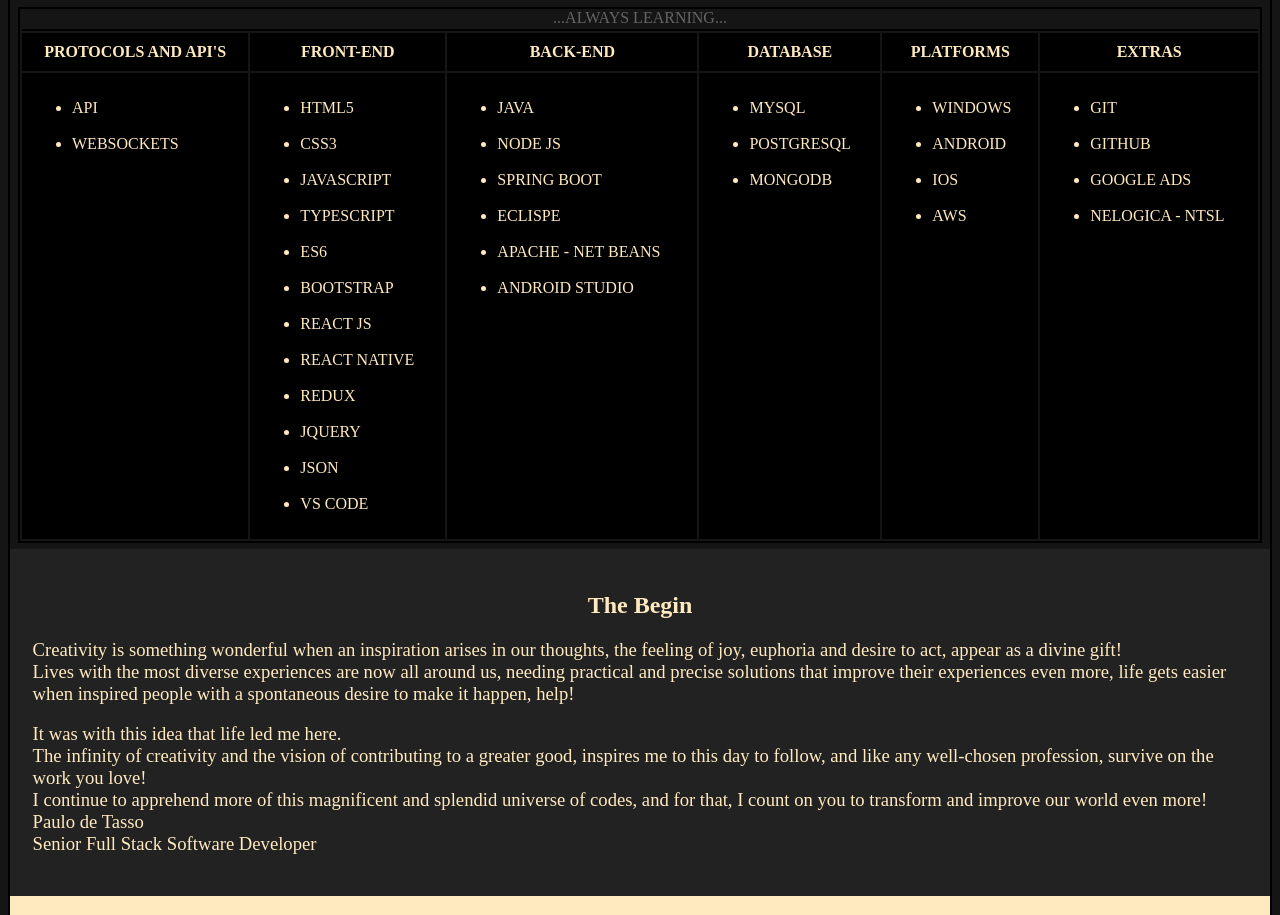
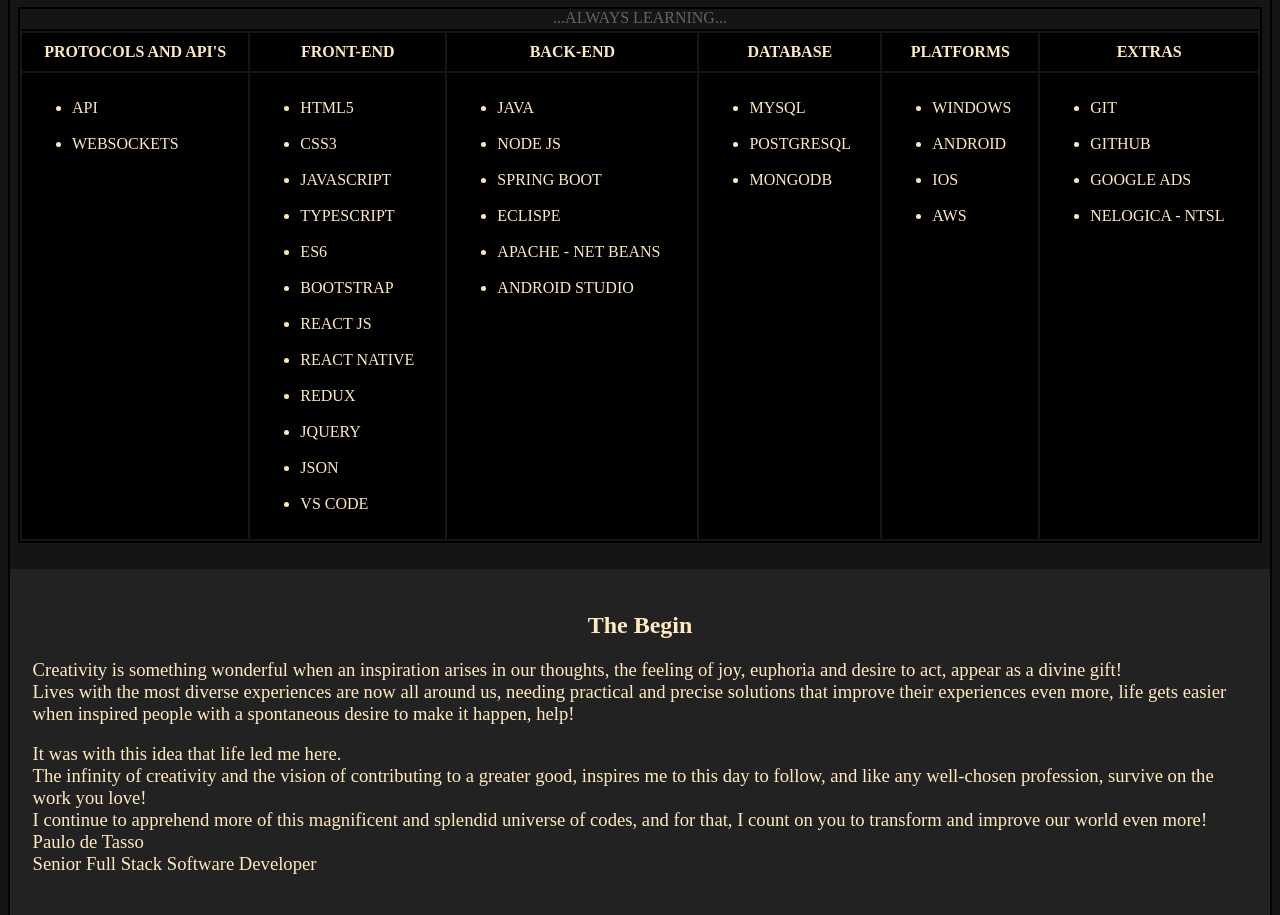
Before and after one commit to PauloDeTasso/projetos, a PHP site: page /docs/Home.html in a window 1280 px wide. Shown: the part 220-1135 px from the top of the page. Run offline with PHP 8.4, Linux system fonts and the light colour scheme.

Commit message:
19-12-2021 - 2057

```diff
--- a/estilos/estilo_home.css
+++ b/estilos/estilo_home.css
@@ -182,7 +182,7 @@ footer
     flex-direction: column;
     justify-content: center;
     width: auto;
-    height: 550px;
+    height: 570px;
 }
 
 .tabelaRoadmap
```
